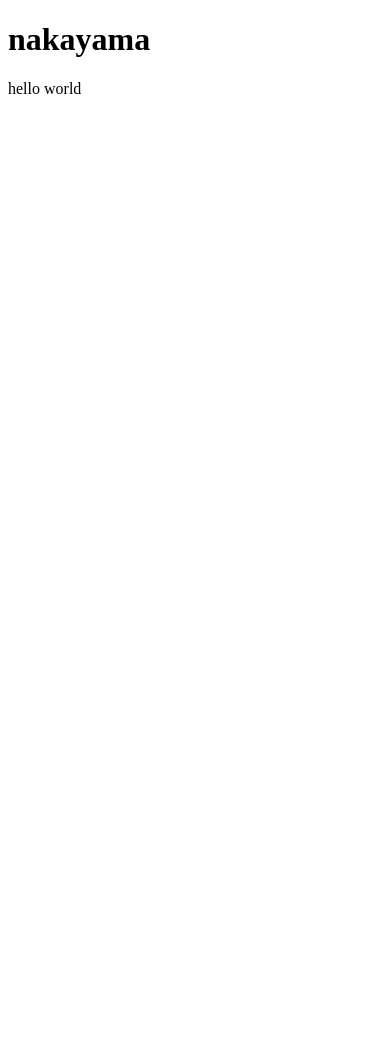
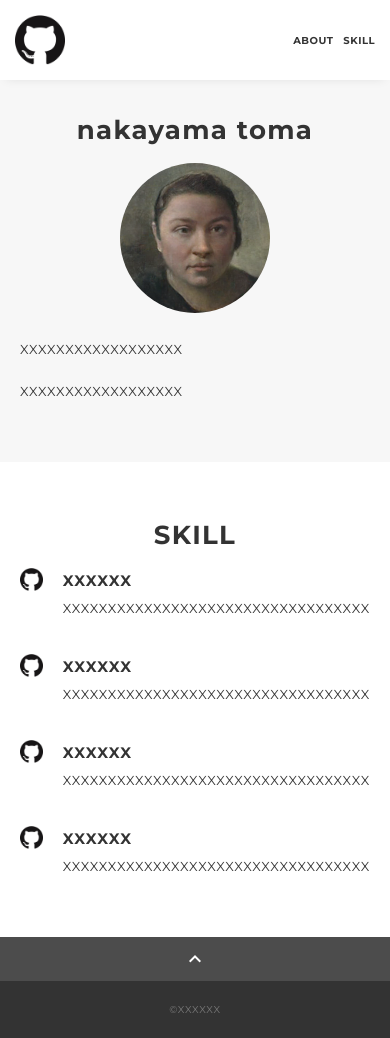
Before and after one commit to huyuneko012345/portfolio, a plain HTML site: page docs/index.html in a window 390 px wide. Before the commit the page ends 844 px from the top, so only its background shows below. Drawn offline with nearby package versions, Linux system fonts and the light colour scheme.

Commit message:
テンプレート反映

```diff
--- /dev/null
+++ b/docs/css/ress.css
@@ -0,0 +1,283 @@
+/*!
+ * ress.css • v3.0.1
+ * MIT License
+ * github.com/filipelinhares/ress
+ */
+
+/* # =================================================================
+   # Global selectors
+   # ================================================================= */
+
+html {
+  box-sizing: border-box;
+  word-break: normal;
+  -moz-tab-size: 4;
+  tab-size: 4;
+
+  -webkit-text-size-adjust: 100%; /* Prevent adjustments of font size after orientation changes in iOS */
+}
+
+*,
+::before,
+::after {
+  box-sizing: inherit;
+  background-repeat: no-repeat; /* Set `background-repeat: no-repeat` to all elements and pseudo elements */
+}
+
+::before,
+::after {
+  vertical-align: inherit;
+  text-decoration: inherit; /* Inherit text-decoration and vertical align to ::before and ::after pseudo elements */
+}
+
+* {
+  margin: 0;
+  padding: 0; /* Reset `padding` and `margin` of all elements */
+}
+
+/* # =================================================================
+   # General elements
+   # ================================================================= */
+
+hr {
+  overflow: visible; /* Show the overflow in Edge and IE */
+  height: 0; /* Add the correct box sizing in Firefox */
+}
+
+details,
+main {
+  display: block; /* Render the `main` element consistently in IE. */
+}
+
+summary {
+  display: list-item; /* Add the correct display in all browsers */
+}
+
+small {
+  font-size: 80%; /* Set font-size to 80% in `small` elements */
+}
+
+[hidden] {
+  display: none; /* Add the correct display in IE */
+}
+
+abbr[title] {
+  /* Add the correct text decoration in Chrome, Edge, IE, Opera, and Safari */
+  text-decoration: underline;
+  text-decoration: underline dotted;
+  border-bottom: none; /* Remove the bottom border in Chrome 57 */
+}
+
+a {
+  background-color: transparent; /* Remove the gray background on active links in IE 10 */
+}
+
+a:active,
+a:hover {
+  outline-width: 0; /* Remove the outline when hovering in all browsers */
+}
+
+code,
+kbd,
+pre,
+samp {
+  font-family: monospace, monospace; /* Specify the font family of code elements */
+}
+
+pre {
+  font-size: 1em; /* Correct the odd `em` font sizing in all browsers */
+}
+
+b,
+strong {
+  font-weight: bolder; /* Add the correct font weight in Chrome, Edge, and Safari */
+}
+
+/* https://gist.github.com/unruthless/413930 */
+sub,
+sup {
+  position: relative;
+  font-size: 75%;
+  line-height: 0;
+  vertical-align: baseline;
+}
+
+sub {
+  bottom: -.25em;
+}
+
+sup {
+  top: -.5em;
+}
+
+/* # =================================================================
+   # Forms
+   # ================================================================= */
+
+input {
+  border-radius: 0;
+}
+
+/* Replace pointer cursor in disabled elements */
+[disabled] {
+  cursor: default;
+}
+
+[type="number"]::-webkit-inner-spin-button,
+[type="number"]::-webkit-outer-spin-button {
+  height: auto; /* Correct the cursor style of increment and decrement buttons in Chrome */
+}
+
+[type="search"] {
+  outline-offset: -2px; /* Correct the outline style in Safari */
+
+  -webkit-appearance: textfield; /* Correct the odd appearance in Chrome and Safari */
+}
+
+[type="search"]::-webkit-search-decoration {
+  -webkit-appearance: none; /* Remove the inner padding in Chrome and Safari on macOS */
+}
+
+textarea {
+  overflow: auto; /* Internet Explorer 11+ */
+  resize: vertical; /* Specify textarea resizability */
+}
+
+button,
+input,
+optgroup,
+select,
+textarea {
+  font: inherit; /* Specify font inheritance of form elements */
+}
+
+optgroup {
+  font-weight: bold; /* Restore the font weight unset by the previous rule */
+}
+
+button {
+  overflow: visible; /* Address `overflow` set to `hidden` in IE 8/9/10/11 */
+}
+
+button,
+select {
+  text-transform: none; /* Firefox 40+, Internet Explorer 11- */
+}
+
+/* Apply cursor pointer to button elements */
+button,
+[type="button"],
+[type="reset"],
+[type="submit"],
+[role="button"] {
+  cursor: pointer;
+  color: inherit;
+}
+
+/* Remove inner padding and border in Firefox 4+ */
+button::-moz-focus-inner,
+[type="button"]::-moz-focus-inner,
+[type="reset"]::-moz-focus-inner,
+[type="submit"]::-moz-focus-inner {
+  padding: 0;
+  border-style: none;
+}
+
+/* Replace focus style removed in the border reset above */
+button:-moz-focusring,
+[type="button"]::-moz-focus-inner,
+[type="reset"]::-moz-focus-inner,
+[type="submit"]::-moz-focus-inner {
+  outline: 1px dotted ButtonText;
+}
+
+button,
+html [type="button"],
+/* Prevent a WebKit bug where (2) destroys native `audio` and `video`controls in Android 4 */
+[type="reset"],
+[type="submit"] {
+  -webkit-appearance: button; /* Correct the inability to style clickable types in iOS */
+}
+
+/* Remove the default button styling in all browsers */
+button,
+input,
+select,
+textarea {
+  border-style: none;
+  background-color: transparent;
+}
+
+/* Style select like a standard input */
+select {
+  -webkit-appearance: none; /* Chrome 41+ */
+  -moz-appearance: none; /* Firefox 36+ */
+}
+
+select::-ms-expand {
+  display: none; /* Internet Explorer 11+ */
+}
+
+select::-ms-value {
+  color: currentColor; /* Internet Explorer 11+ */
+}
+
+legend {
+  display: table; /* Correct the text wrapping in Edge and IE */
+  max-width: 100%; /* Correct the text wrapping in Edge and IE */
+  max-width: 100%; /* Correct the text wrapping in Edge 18- and IE */
+  white-space: normal; /* Correct the text wrapping in Edge and IE */
+  color: inherit; /* Correct the color inheritance from `fieldset` elements in IE */
+  border: 0; /* Correct `color` not being inherited in IE 8/9/10/11 */
+}
+
+::-webkit-file-upload-button {
+  font: inherit; /* Change font properties to `inherit` in Chrome and Safari */
+  color: inherit;
+  /* Correct the inability to style clickable types in iOS and Safari */
+
+  -webkit-appearance: button;
+}
+
+/* # =================================================================
+   # Specify media element style
+   # ================================================================= */
+
+img {
+  border-style: none; /* Remove border when inside `a` element in IE 8/9/10 */
+}
+
+/* Add the correct vertical alignment in Chrome, Firefox, and Opera */
+progress {
+  vertical-align: baseline;
+}
+
+/* # =================================================================
+   # Accessibility
+   # ================================================================= */
+
+/* Hide content from screens but not screenreaders */
+@media screen {
+  [hidden~="screen"] {
+    display: inherit;
+  }
+  [hidden~="screen"]:not(:active):not(:focus):not(:target) {
+    position: absolute !important;
+    clip: rect(0 0 0 0) !important;
+  }
+}
+
+/* Specify the progress cursor of updating elements */
+[aria-busy="true"] {
+  cursor: progress;
+}
+
+/* Specify the pointer cursor of trigger elements */
+[aria-controls] {
+  cursor: pointer;
+}
+
+/* Specify the unstyled cursor of disabled, not-editable, or otherwise inoperable elements */
+[aria-disabled] {
+  cursor: default;
+}
--- /dev/null
+++ b/docs/css/style.css
@@ -0,0 +1,311 @@
+body {
+  font-family: "Montserrat","Helvetica Neue",Arial,"Hiragino Kaku Gothic ProN","Hiragino Sans",Meiryo,sans-serif;
+  font-size: 14px;
+  line-height: 1.8;
+  letter-spacing: .8px;
+  color: #333;
+}
+
+a {
+  transition: opacity .3s;
+  text-decoration: none;
+  color: #1ca9e3;
+}
+
+img {
+  max-width: 100%;
+  height: auto;
+  vertical-align: bottom;
+  border-style: none;
+}
+
+ul,
+li {
+  list-style: none;
+}
+
+.pc-only {
+  display: block;
+}
+
+.sp-only {
+  display: none;
+}
+
+.wrapper {
+  padding-top: 73px;
+}
+
+.section {
+  padding: 90px 0;
+}
+
+.section:nth-of-type(odd) {
+  background-color: #f7f7f7;
+}
+
+.inner {
+  max-width: 1340px;
+  margin: 0 auto;
+  padding: 0 40px;
+}
+
+.title {
+  font-size: 34px;
+  font-weight: bold;
+  line-height: 1;
+  margin-bottom: 40px;
+  text-align: center;
+  letter-spacing: .05em;
+  color: #333;
+}
+
+.lead {
+  margin-bottom: 30px;
+}
+
+/*--- header ---*/
+.header {
+  position: fixed;
+  top: 0;
+  z-index: 1;
+  width: 100%;
+  background-color: #fff;
+  box-shadow: 0 5px 10px -6px rgba(0,0,0,.1);
+}
+
+.header .inner {
+  display: flex;
+  align-items: center;
+  justify-content: space-between;
+  padding: 20px 40px;
+}
+
+.header-logo {
+  font-size: 20px;
+  font-weight: bold;
+  line-height: 1.2;
+  margin-right: 20px;
+  letter-spacing: .05em;
+}
+
+.header-logo a {
+  color: #333;
+}
+
+.header-banner {
+  width: 50px;
+}
+.header-nav-list {
+  display: flex;
+  justify-content: space-between;
+}
+
+.header-nav-item:not(:last-child) {
+  margin-right: 20px;
+}
+
+.header-nav-item a {
+  position: relative;
+  font-size: 13px;
+  font-weight: bold;
+  display: inline-block;
+  padding: 5px 0;
+  transition: .3s;
+  letter-spacing: .05em;
+  color: #333;
+}
+.header-nav-item a:after {
+  position: absolute;
+  bottom: 0;
+  left: 50%;
+  width: 0;
+  height: 3px;
+  content: "";
+  transition: .3s;
+  -webkit-transform: translateX(-50%);
+  transform: translateX(-50%);
+  background-color: #333;
+}
+
+.header-nav-item a:hover:after {
+  width: 100%;
+}
+
+/*--- about ---*/
+.profile {
+  display: flex;
+  flex-wrap: wrap;
+  max-width: 800px;
+  margin: 0 auto;
+}
+.profile-img {
+  width: 20%;
+  margin-right: 30px;
+  border-radius: 50%;
+}
+.profile-img img {
+  border-radius: 50%;
+}
+.profile-body {
+  flex: 1;
+}
+.profile-body p:not(:last-child) {
+  margin-bottom: 30px;
+}
+
+/*--- skill ---*/
+.skill-list {
+  display: flex;
+  flex-wrap: wrap;
+  justify-content: space-between;
+  margin-bottom: -50px;
+}
+
+.skill-item {
+  display: flex;
+  align-items: flex-start;
+  justify-content: space-between;
+  width: 48%;
+  margin-bottom: 50px;
+}
+
+.skill-img {
+  width: 60px;
+  height: auto;
+  margin-right: 20px;
+}
+
+.skill-body {
+  flex: 1;
+}
+
+.skill-name {
+  margin-bottom: 3px;
+}
+
+/*--- contact ---*/
+.contact {
+  text-align: center;
+}
+
+.contact-item:not(:last-child) {
+  margin-right: 10px;
+}
+
+.contact-icon {
+  width: 50px;
+}
+
+/*--- page-top ---*/
+.page-top {
+  font-weight: bold;
+  padding: 10px;
+  cursor: pointer;
+  text-align: center;
+  background-color: #4c4c4c;
+}
+
+.page-top .material-icons-outlined {
+  vertical-align: bottom;
+  color: #fff;
+}
+
+/*--- footer ---*/
+.footer {
+  padding: 30px;
+  background-color: #333;
+}
+
+.copyright {
+  font-size: 10px;
+  text-align: center;
+  color: #797979;
+}
+
+
+/* --- media Queries 767 ---*/
+@media screen and (max-width: 767px) {
+  body {
+    font-size: 13px;
+    line-height: 1.7;
+  }
+
+  .pc-only {
+    display: none;
+  }
+
+  .sp-only {
+    display: block;
+  }
+
+  .title {
+    font-size: 26px;
+    margin-bottom: 20px;
+  }
+
+  .wrapper {
+    padding-top: 57px;
+  }
+
+  .section {
+    padding: 60px 0;
+  }
+
+  .inner {
+    padding: 0 20px;
+  }
+
+  .header .inner {
+    padding: 15px;
+  }
+
+  .header-logo {
+    font-size: 15px;
+    margin-right: 15px;
+  }
+
+  .header-nav-item:not(:last-child) {
+    margin-right: 10px;
+  }
+
+  .header-nav-item a {
+    font-size: 10px;
+  }
+
+  .header-nav-item a:after {
+    display: none;
+  }
+
+  .profile {
+    display: block;
+  }
+  .profile-img {
+    width: 150px;
+    margin: 0 auto;
+    margin-bottom: 25px;
+  }
+
+  .profile-body p:not(:last-child) {
+    margin-bottom: 20px;
+  }
+
+  .skill-list {
+    display: block;
+    margin-bottom: 0;
+  }
+
+  .skill-item {
+    width: 100%;
+    margin-bottom: 35px;
+  }
+
+  .skill-item:last-child {
+    margin-bottom: 0;
+  }
+
+  .footer {
+    padding: 20px;
+  }
+
+}
--- a/docs/index.html
+++ b/docs/index.html
@@ -1,11 +1,117 @@
 <!DOCTYPE html>
 <html>
 <head>
-<meta charset="UTF-8">
-<title>Insert title here</title>
+<meta charset="utf-8" />
+<meta name="viewport"
+	content="width=device-width,initial-scale=1.0,user-scalable=no" />
+<meta property="og:type" content="website" />
+<meta property="og:title" content="XXXXXX's portfolio" />
+<!-- <meta property="og:url" content="dummyurl" /> -->
+<meta property="og:description" content="XXXXXXの自己紹介サイトです。" />
+<meta property="og:image" content="img/ogp.png" />
+<meta name="description" content="XXXXXXの自己紹介サイトです。" />
+<title>XXXXXX ポートフォリオ</title>
+<link rel="preconnect" href="https://fonts.gstatic.com" />
+<link
+	href="https://fonts.googleapis.com/css2?family=Montserrat:wght@400;700&display=swap"
+	rel="stylesheet" />
+<link
+	href="https://fonts.googleapis.com/css?family=Material+Icons+Outlined"
+	rel="stylesheet" />
+<link href="css/ress.css" media="all" rel="stylesheet" type="text/css" />
+<link href="css/style.css" media="all" rel="stylesheet" type="text/css" />
+<!-- <link rel="shortcut icon" href="img/favicon.ico" /> -->
+<!-- <link rel="canonical" href="dummyurl" /> -->
 </head>
+
 <body>
-<h1>nakayama</h1>
-	<p>hello world</p>
+	<div class="wrapper">
+		<header class="header">
+			<div class="inner">
+				<h1 class="header-logo">
+					<a href="#"><img class="header-banner" src="img/github.png"
+						alt="ロゴマーク" /> </a>
+				</h1>
+				<nav class="header-nav">
+					<ul class="header-nav-list">
+						<li class="header-nav-item"><a href="#about">ABOUT</a></li>
+						<li class="header-nav-item"><a href="#skill">SKILL</a></li>
+					</ul>
+				</nav>
+			</div>
+		</header>
+
+		<main class="content">
+			<section class="about section" id="about">
+				<div class="inner">
+					<h2 class="title">nakayama toma</h2>
+					<div class="profile">
+						<p class="profile-img">
+							<img src="img/profile.png" alt="自画像" />
+						</p>
+						<div class="profile-body">
+							<p>XXXXXXXXXXXXXXXXXX</p>
+							<p>XXXXXXXXXXXXXXXXXX</p>
+						</div>
+					</div>
+				</div>
+			</section>
+
+			<section class="skill section" id="skill">
+				<div class="inner">
+					<h2 class="title">SKILL</h2>
+					<div class="skill-list">
+						<div class="skill-item">
+							<p class="skill-img">
+								<img src="img/github.png" alt="logo" />
+							</p>
+							<div class="skill-body">
+								<h3 class="skill-name">XXXXXX</h3>
+								<p class="skill-text">XXXXXXXXXXXXXXXXXXXXXXXXXXXXXXXXXX</p>
+							</div>
+						</div>
+						<div class="skill-item">
+							<p class="skill-img">
+								<img src="img/github.png" alt="logo" />
+							</p>
+							<div class="skill-body">
+								<h3 class="skill-name">XXXXXX</h3>
+								<p class="skill-text">XXXXXXXXXXXXXXXXXXXXXXXXXXXXXXXXXX</p>
+							</div>
+						</div>
+						<div class="skill-item">
+							<p class="skill-img">
+								<img src="img/github.png" alt="logo" />
+							</p>
+							<div class="skill-body">
+								<h3 class="skill-name">XXXXXX</h3>
+								<p class="skill-text">XXXXXXXXXXXXXXXXXXXXXXXXXXXXXXXXXX</p>
+							</div>
+						</div>
+						<div class="skill-item">
+							<p class="skill-img">
+								<img src="img/github.png" alt="logo" />
+							</p>
+							<div class="skill-body">
+								<h3 class="skill-name">XXXXXX</h3>
+								<p class="skill-text">XXXXXXXXXXXXXXXXXXXXXXXXXXXXXXXXXX</p>
+							</div>
+						</div>
+					</div>
+				</div>
+			</section>
+
+			<div class="page-top" id="js-page-top">
+				<span class="material-icons-outlined">expand_less</span>
+			</div>
+
+			<footer class="footer">
+				<div class="copyright">&copy;XXXXXX</div>
+			</footer>
+		</main>
+	</div>
+	<script
+		src="https://ajax.googleapis.com/ajax/libs/jquery/3.5.1/jquery.min.js"></script>
+	<script src="js/script.js"></script>
 </body>
 </html>
--- /dev/null
+++ b/docs/js/script.js
@@ -0,0 +1,20 @@
+$(function () {
+
+  //ページ内スクロール
+  var navHeight = $(".header").outerHeight();
+
+  $('a[href^="#"]').on("click", function () {
+    var href = $(this).attr("href");
+    var target = $(href == "#" || href == "" ? "html" : href);
+    var position = target.offset().top - navHeight;
+    $("html, body").animate({ scrollTop: position, }, 300, "swing");
+    return false;
+  });
+
+  //ページトップ
+  $("#js-page-top").on("click", function () {
+    $("body,html").animate({ scrollTop: 0, }, 300);
+    return false;
+  });
+
+});
```
Also changed, not shown: docs/img/github.png (added), docs/img/ogp.png (added), docs/img/profile.png (added).
